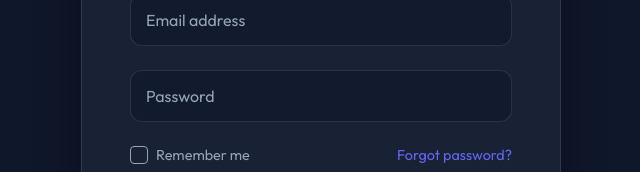
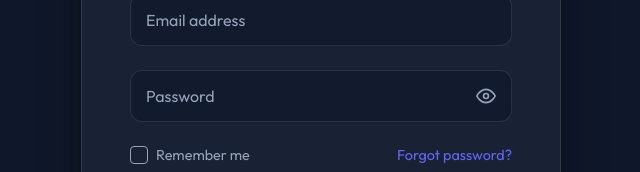
Before and after one commit to hirenVaidya/Hiradaram-AI, a React (Vite) app: page / in a window 1280 px wide. Shown: the part 244-416 px from the top of the page, without its empty margins (319-959 px from the left). Built offline with nearby package versions, Linux system fonts and the light colour scheme.

Commit message:
feat: added password visibility toggle icon

```diff
--- a/src/App.css
+++ b/src/App.css
@@ -94,7 +94,7 @@
 
 .input-group input {
   width: 100%;
-  padding: 16px 16px;
+  padding: 16px 48px 16px 16px;
   background: var(--input-bg);
   border: 1px solid rgba(255, 255, 255, 0.1);
   border-radius: 12px;
@@ -130,6 +130,28 @@
   padding: 0 4px;
   color: var(--primary-color);
   border-radius: 4px;
+}
+
+.toggle-password {
+  position: absolute;
+  right: 12px;
+  top: 50%;
+  transform: translateY(-50%);
+  background: none;
+  border: none;
+  color: var(--text-muted);
+  display: flex;
+  align-items: center;
+  justify-content: center;
+  padding: 4px;
+  border-radius: 50%;
+  transition: all 0.3s ease;
+  cursor: pointer;
+}
+
+.toggle-password:hover {
+  color: var(--text-main);
+  background: rgba(255, 255, 255, 0.05);
 }
 
 .form-actions {
--- a/src/App.tsx
+++ b/src/App.tsx
@@ -8,6 +8,7 @@
   const [username, setUsername] = useState('');
   const [email, setEmail] = useState('');
   const [password, setPassword] = useState('');
+  const [showPassword, setShowPassword] = useState(false);
   const [otp, setOtp] = useState(['', '', '', '', '', '']);
 
   const handleSubmit = (e: React.FormEvent) => {
@@ -31,6 +32,7 @@
     if (mode === 'login' || mode === 'signup') {
       setUsername('');
       setPassword('');
+      setShowPassword(false);
     }
     if (mode === 'login') {
       setOtp(['', '', '', '', '', '']);
@@ -134,7 +136,7 @@
           {(viewMode === 'login' || viewMode === 'signup') && (
             <div className="input-group">
               <input
-                type="password"
+                type={showPassword ? "text" : "password"}
                 id="password"
                 value={password}
                 onChange={(e) => setPassword(e.target.value)}
@@ -142,6 +144,18 @@
                 placeholder=" "
               />
               <label htmlFor="password">Password</label>
+              <button
+                type="button"
+                className="toggle-password"
+                onClick={() => setShowPassword(!showPassword)}
+                aria-label={showPassword ? "Hide password" : "Show password"}
+              >
+                {showPassword ? (
+                  <svg xmlns="http://www.w3.org/2000/svg" width="20" height="20" viewBox="0 0 24 24" fill="none" stroke="currentColor" strokeWidth="2" strokeLinecap="round" strokeLinejoin="round"><path d="M17.94 17.94A10.07 10.07 0 0 1 12 20c-7 0-11-8-11-8a18.45 18.45 0 0 1 5.06-5.94M9.9 4.24A9.12 9.12 0 0 1 12 4c7 0 11 8 11 8a18.5 18.5 0 0 1-2.16 3.19m-6.72-1.07a3 3 0 1 1-4.24-4.24"></path><line x1="1" y1="1" x2="23" y2="23"></line></svg>
+                ) : (
+                  <svg xmlns="http://www.w3.org/2000/svg" width="20" height="20" viewBox="0 0 24 24" fill="none" stroke="currentColor" strokeWidth="2" strokeLinecap="round" strokeLinejoin="round"><path d="M1 12s4-8 11-8 11 8 11 8-4 8-11 8-11-8-11-8z"></path><circle cx="12" cy="12" r="3"></circle></svg>
+                )}
+              </button>
             </div>
           )}
 
```
